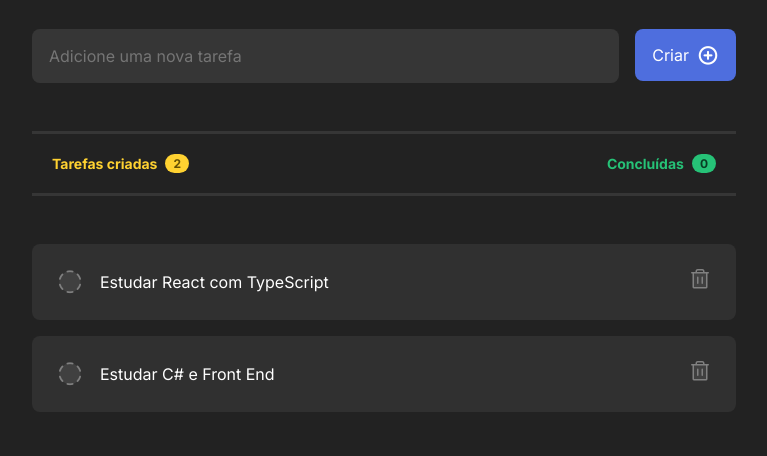
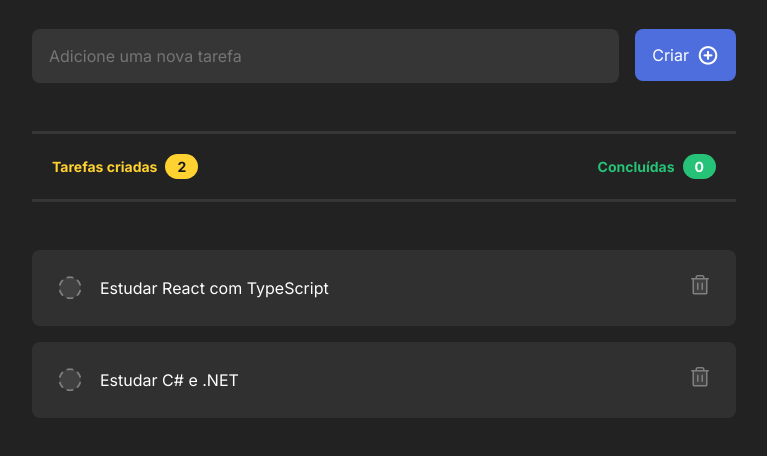
Before and after one commit to antonio-cosmo/todo-list-newbies, a plain HTML site: page index.html in a window 1280 px wide. Shown: the part 250-706 px from the top of the page, without its empty margins (256-1023 px from the left). Drawn offline with nearby package versions, Linux system fonts and the light colour scheme.

Commit message:
finished v1.0

```diff
--- a/index.html
+++ b/index.html
@@ -24,7 +24,7 @@
             type="image/x-icon">
         <link rel="stylesheet" href="./style.css">
 
-        <title>ToDo Newbies</title>
+        <title>ToDo | Newbies</title>
     </head>
     <body>
         <section class="wrapper">
@@ -56,7 +56,7 @@
                     </div>
                 </section>
 
-                <section class="empty_tasks hidden">
+                <section id="empty_tasks" class="empty_tasks">
                     <img src="./assets/empty-tasks.svg" alt="">
                     <div>
                         <p>Você ainda não tem tarefas cadastradas</p>
@@ -65,9 +65,10 @@
                 </section>
 
 
-                <ul class="tasks_list">
+                <ul id="tasks_list" class="tasks_list hidden">
 
-                    <!-- <li class="task todo">
+                    <!--
+                        <li class="task todo">
                             <div>
                                 <i class="check_btn ph-duotone ph-circle-dashed"></i>
                                 <i class="check_btn ph-duotone ph-check-circle
@@ -85,7 +86,8 @@
                                 <p class="risked">Estudar C# e Front End</p>
                             </div>
                             <i class="delete_btn ph-duotone ph-trash"></i>
-                    </li> -->
+                        </li>
+                    -->
                 </ul>
 
             </main>
--- a/style.css
+++ b/style.css
@@ -44,6 +44,8 @@ button {
     outline: transparent;
 }
 
+/* ------------------ WRAPPER BELOW ------------------- */
+
 .wrapper {
     max-width: 46rem;
     margin: 0 auto;
@@ -53,11 +55,15 @@ button {
     gap: 2rem;
 }
 
+/* ------------------ HEADER BELOW ------------------- */
+
 header {
     display: flex;
     justify-content: center;
     padding: calc(6.75rem - 2rem) 0;
 }
+
+/* ------------------ FORM BELOW ------------------- */
 
 .new_task_form {
     display: flex;
@@ -115,6 +121,7 @@ header {
     color: var(--gray-200);
 }
 
+/* ------------------ TASKS COUNTER BELOW ------------------- */
 
 .tasks_counter {
     width: 100%;
@@ -145,7 +152,7 @@ header {
 
 .all_tasks span {
     background: var(--yellow-500);
-    color: var(--yellow-700);
+    color: var(--black);
 
 }
 
@@ -155,16 +162,19 @@ header {
 
 .done_tasks span {
     background: var(--green-500);
-    color: var(--green-700);
+    color: var(--white);
 }
 
 .all_tasks span,
 .done_tasks span {
-    font-size: 0.75rem;
+    font-size: 0.875rem;
     font-weight: 700;
-    padding: 2px 8px;
+    padding: 4px 12px;
     border-radius: 999px;
+
 }
+
+/* ------------------ EMPTY TASKS BELOW ------------------- */
 
 .empty_tasks {
     display: flex;
@@ -180,6 +190,8 @@ header {
     font-weight: 700;
 }
 
+/* ------------------ TASKS LIST BELOW ------------------- */
+
 .tasks_list {
     list-style: none;
 
@@ -188,6 +200,8 @@ header {
     width: 100%;
 
 }
+
+/* ------------------ TASK BELOW ------------------- */
 
 .task {
     display: flex;
@@ -201,13 +215,13 @@ header {
     margin-top: 1rem;
 }
 
-.task>div {
+.task .content_left {
     display: flex;
     align-items: center;
     gap: 16px
 }
 
-.task div i {
+.task .content_left i {
     font-size: 28px;
 }
 
@@ -225,6 +239,7 @@ i:hover {
 }
 
 /* ------------------ TODO TASK BELOW ------------------- */
+
 .todo .check_btn {
     color: var(--gray-200);
 }
@@ -234,6 +249,7 @@ i:hover {
 }
 
 /* ------------------ DONE TASK BELOW ------------------- */
+
 .done div .risked {
     text-decoration: line-through;
     color: var(--gray-200);
@@ -252,6 +268,7 @@ i:hover {
 }
 
 
+/* ------------------ MEDIA QUERIES BELOW ------------------- */
 
 @media (max-width: 768px) {
     html {
--- a/tasks.js
+++ b/tasks.js
@@ -11,41 +11,39 @@
         },
         {
             id: uid(),
-            name: "Estudar C# e Front End",
+            name: "Estudar C# e .NET",
             toDo: true
         }
     ]
 
-    const taskInput = document.getElementById("task_input");
-    const addTaskButton = document.getElementById("new_task_button");
-    const tasksList = document.querySelector(".tasks_list");
-    const emptyTask = document.querySelector(".empty_tasks");
+    const taskInput = document.querySelector("#task_input");
+    const addTaskButton = document.querySelector("#new_task_button");
+    const tasksList = document.querySelector("#tasks_list");
+    const emptyTaskList = document.querySelector("#empty_tasks");
     const taskTotal = document.querySelector("#todo_count");
     const taskDoneTotal = document.querySelector("#done_count");
 
     function counter() {
-        let toDoTotal = 0;
+        let todoTotal = 0;
         let doneTotal = 0;
 
 
-        for (let item in taskData) {
-            if (!taskData[item].toDo) {
-                doneTotal++;
-            }
+        for (let task of taskData) {
+            if (!task.toDo) doneTotal++;
         }
 
-        toDoTotal = taskData.length;
-        taskTotal.innerHTML = toDoTotal;
+        todoTotal = taskData.length;
+        taskTotal.innerHTML = todoTotal;
         taskDoneTotal.innerHTML = doneTotal;
     }
 
     function amptyList() {
         if (taskData.length > 0) {
             tasksList.classList.remove("hidden");
-            emptyTask.classList.add("hidden");
+            emptyTaskList.classList.add("hidden");
         } else {
+            emptyTaskList.classList.remove("hidden");
             tasksList.classList.add("hidden");
-            emptyTask.classList.remove("hidden");
         }
     }
 
@@ -57,14 +55,15 @@
         const text = todoIcon.parentNode.childNodes[2];
         const task = todoIcon.parentNode.parentNode;
 
+        task.classList.remove("todo");
         task.classList.add("done");
+
         doneIcon.classList.remove("hidden");
         text.classList.add("risked");
 
         taskData = taskData.map(item => {
-            if (item.id === task.id) {
-                item.toDo = !item.toDo
-            }
+
+            if (item.id === task.id) item.toDo = !item.toDo
 
             return item
         })
@@ -80,15 +79,15 @@
         const text = todoIcon.parentNode.childNodes[2];
         const task = todoIcon.parentNode.parentNode;
 
+        task.classList.remove("done");
         task.classList.add("todo");
-        task.classList.remove("done");
+
         todoIcon.classList.remove("hidden");
         text.classList.remove("risked");
 
         taskData = taskData.map(item => {
-            if (item.id === task.id) {
-                item.toDo = !item.toDo
-            }
+
+            if (item.id === task.id) item.toDo = !item.toDo
 
             return item
         })
@@ -114,13 +113,14 @@
         task.classList.add("todo");
         task.setAttribute("id", taskId);
 
-        const contents = document.createElement("div");
+        const contentOfLeft = document.createElement("div");
+        contentOfLeft.classList.add("content_left");
 
-        const toDoIcon = document.createElement("i");
-        toDoIcon.classList.add("ph-duotone");
-        toDoIcon.classList.add("ph-circle-dashed");
-        toDoIcon.classList.add("check_btn");
-        toDoIcon.addEventListener("click", completeTask);
+        const todoIcon = document.createElement("i");
+        todoIcon.classList.add("ph-duotone");
+        todoIcon.classList.add("ph-circle-dashed");
+        todoIcon.classList.add("check_btn");
+        todoIcon.addEventListener("click", completeTask);
 
         const doneIcon = document.createElement("i");
         doneIcon.classList.add("ph-duotone");
@@ -130,7 +130,7 @@
         doneIcon.addEventListener("click", incompleteTask);
 
         const name = document.createElement("p");
-        name.innerText = taskName;
+        name.innerHTML = taskName;
 
         const deleteIcon = document.createElement("i");
         deleteIcon.classList.add("ph-duotone");
@@ -138,11 +138,11 @@
         deleteIcon.classList.add("delete_btn");
         deleteIcon.addEventListener("click", deleteTask)
 
-        contents.appendChild(toDoIcon);
-        contents.appendChild(doneIcon);
-        contents.appendChild(name);
+        contentOfLeft.appendChild(todoIcon);
+        contentOfLeft.appendChild(doneIcon);
+        contentOfLeft.appendChild(name);
 
-        task.appendChild(contents);
+        task.appendChild(contentOfLeft);
         task.appendChild(deleteIcon);
 
         return task;
@@ -151,6 +151,8 @@
     function addTask(e) {
         e.preventDefault();
         const taskText = taskInput.value;
+
+        if (taskText.length <= 0) return;
 
         const newTask = {
             id: uid(),
@@ -163,6 +165,7 @@
 
         tasksList.appendChild(taskElement);
         taskInput.value = "";
+
         amptyList();
         counter();
     }
```
Lines whose indentation alone changed are shown as unchanged.
